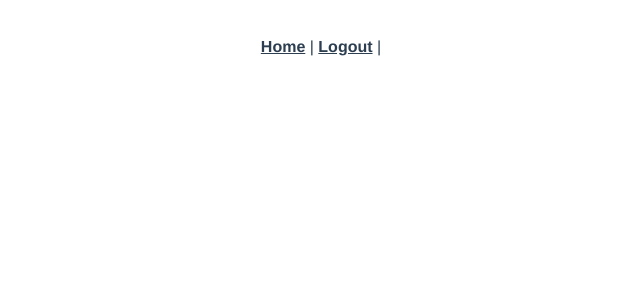
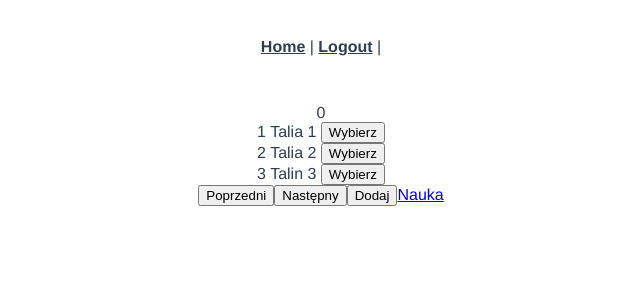
Before and after one commit to gerardd33/DesCards, a Vue app in the folder front/front_app/: page /study in a window 1280 px wide. Before the commit this address had no page. Shown: the top 300 px of the page, without its empty margins (319-959 px from the left). Built offline with nearby package versions, Linux system fonts and the light colour scheme; no server answers.

Commit message:
Added Study view

```diff
--- a/front/front_app/src/router/index.js
+++ b/front/front_app/src/router/index.js
@@ -3,6 +3,7 @@ import Login from '../views/Login.vue'
 import Register from '../views/Register.vue'
 import Decks from '../views/Decks.vue'
 import Deck from '../views/Deck.vue'
+import Study from '../views/Study.vue'
 
 const routes = [
   {
@@ -24,6 +25,11 @@ const routes = [
     path: '/deck',
     name: 'Deck',
     component: Deck
+  },
+  {
+    path: '/study',
+    name: 'Study',
+    component: Study
   }
 ]
 
--- /dev/null
+++ b/front/front_app/src/views/Study.vue
@@ -0,0 +1,83 @@
+<template>
+  <div class="flashcards-container">
+    {{ deck_name }}<br>
+    {{ page }}
+    <list :list="flashcards" :component="flashcard_componenet"></list>
+    <button @click="prev">Poprzedni</button>
+    <button @click="next">Następny</button>
+    <button>Dodaj</button>
+    <router-link to="/study">Nauka</router-link>
+  </div>
+</template>
+
+<script>
+// @ is an alias to /src
+import List from '@/components/List.vue'
+import Deck from '@/components/Deck.vue'
+//import  { getCookie } from '@/utils/cookies.js'
+import axios from 'axios'
+
+export default {
+  name: 'Deck',
+  data: function() {
+    return {
+      deck_name: '',
+      flashcards: [ // TODO zmienić domyślną wartość
+        {id: 1, name: 'Talia 1'},
+        {id: 2, name: 'Talia 2'},
+        {id: 3, name: 'Talin 3'}
+      ],
+      flashcard_componenet: Deck,
+      page: 0,
+      limit: 20,
+      last_page: false,
+    }
+  },
+  computed: {
+    offset: function () {
+      return this.page * this.limit
+    }
+  },
+  components: {
+    List
+  },
+  methods: {
+    getFlashcards: function () {
+      var vm = this
+      var deckId = window.localStorage.getItem('deckId')
+      axios.get('/api/deck', {params: {
+        deckId,
+        offset: vm.offset,
+        limit: vm.limit + 1, // Fetch 1 more to check if we're on last page
+        sortBy: 'interval', // TODO let user choose
+        direction: 'asc'
+      }})
+      .then(function (response) {
+        if (response.status === 200) {
+          vm.flashcards = response.data
+          vm.last_page = vm.flashcards.length < (vm.limit + 1)
+          if (!vm.last_page) {
+            vm.flashcards.pop()
+          }
+        }
+      })
+    },
+    next: function () {
+      if (!this.last_page) {
+          this.page++
+          this.getFlashcards()
+      }
+    },
+    prev: function () {
+      if (this.offset > 0) {
+        this.page--
+        this.getFlashcards()
+      }
+    }
+  },
+  created: function () {
+    this.getFlashcards()
+    this.deck_name = window.localStorage.getItem('deck')
+  }
+}
+</script>
```
